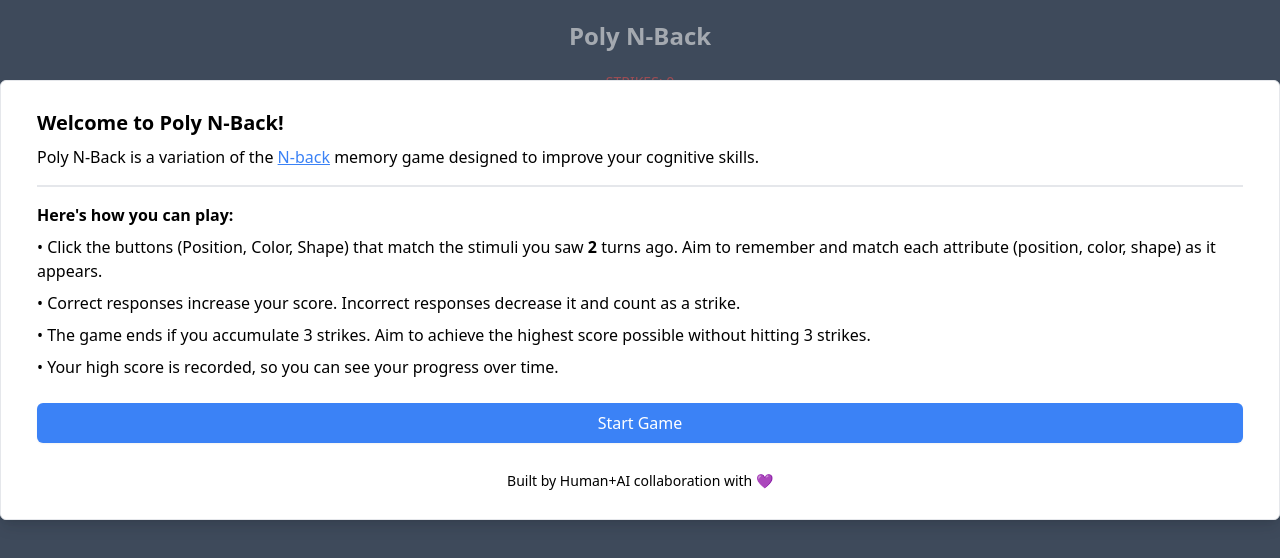
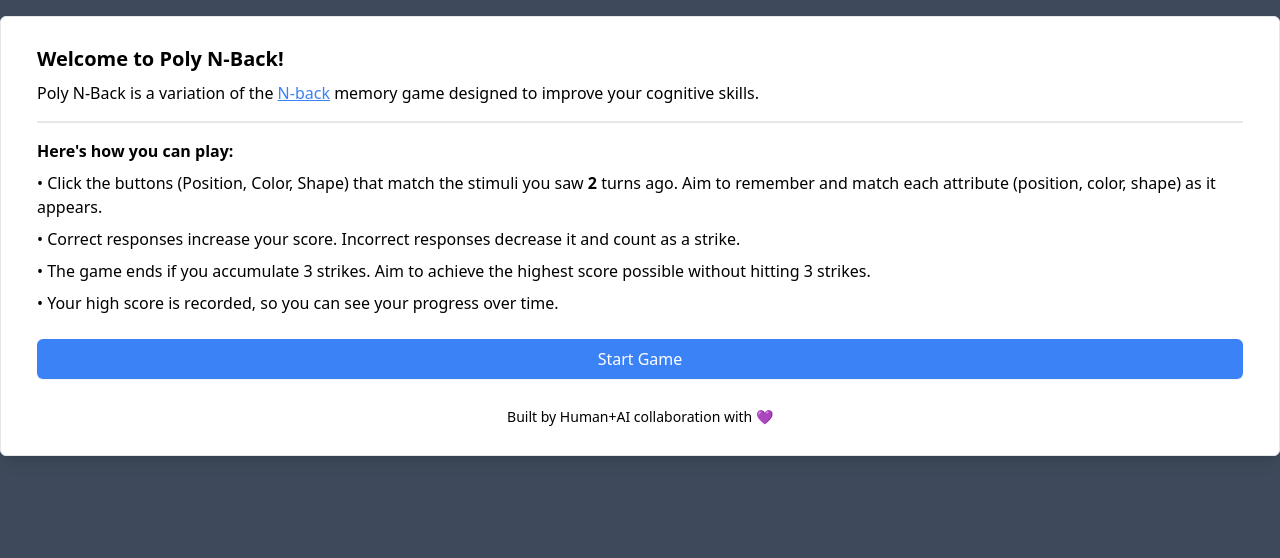
Before and after one commit to sethatwood/multi-n-back, a Vue app: page / in a window 1280 px wide. Shown: the top 558 px of the page. Built offline with nearby package versions, Linux system fonts and the light colour scheme.

Commit message:
chore: cuts top spacing

```diff
--- a/src/App.vue
+++ b/src/App.vue
@@ -1,6 +1,6 @@
 <template>
   <div v-if="showModal" class="fixed inset-0 bg-gray-600 bg-opacity-50 overflow-y-auto" id="howToPlayModal">
-    <div class="relative top-20 mx-auto p-5 border container shadow-lg rounded-md bg-white">
+    <div class="relative top-4 mx-auto p-5 border container shadow-lg rounded-md bg-white">
       <div class="instructions mt-2 px-4">
         <h2 class="text-xl font-semibold">Welcome to Poly N-Back!</h2>
         <p class="text-md mt-2">
```
